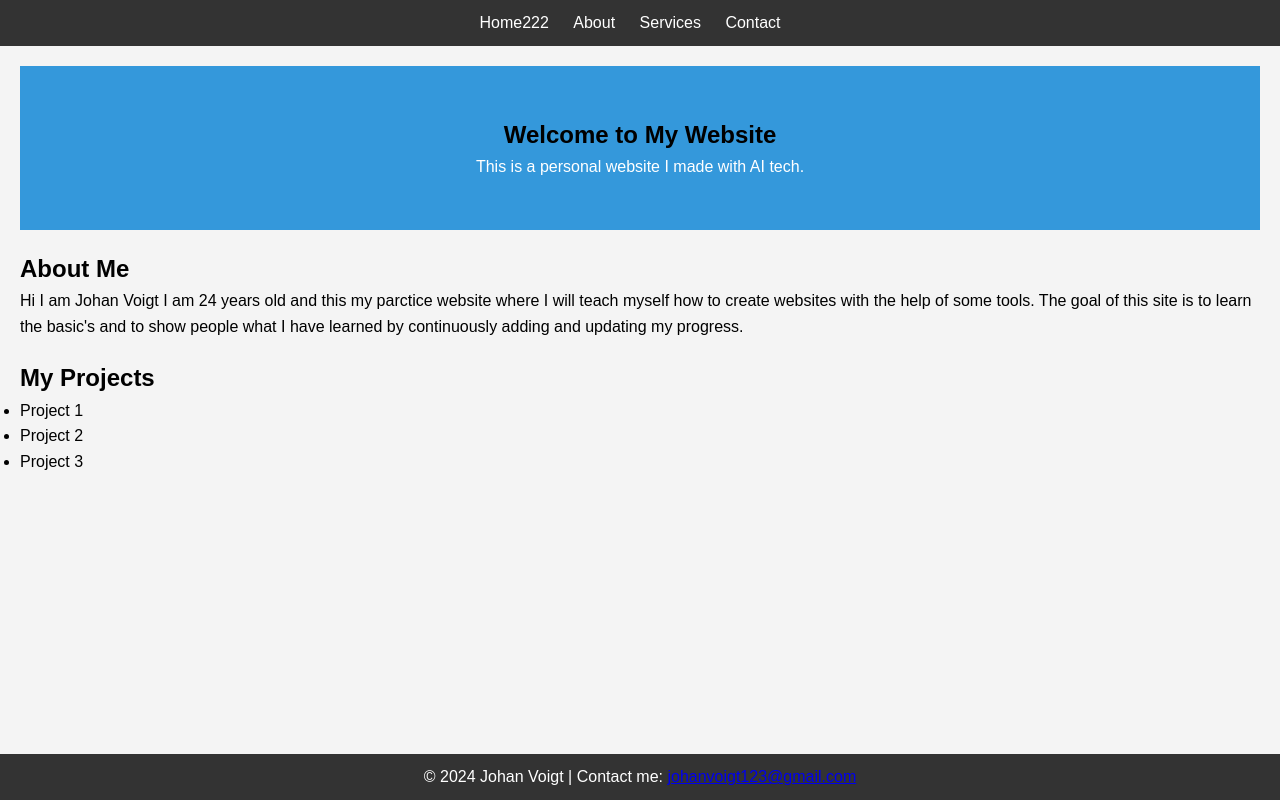
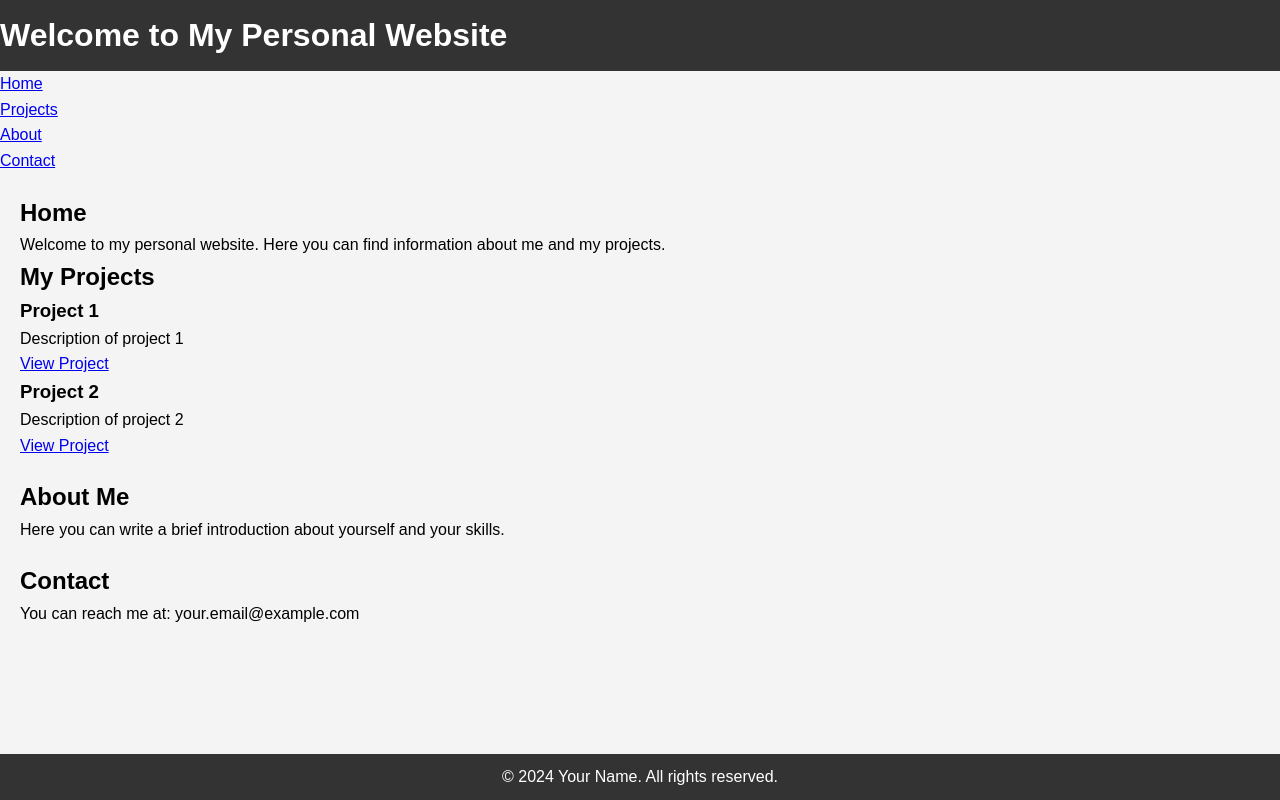
Before and after one commit to JvSoda/My-Website, a plain HTML site: page index.html in a window 1280 px wide. Drawn offline with Linux system fonts and the light colour scheme.

Commit message:
New HTML

```diff
--- a/index.html
+++ b/index.html
@@ -3,48 +3,54 @@
 <head>
     <meta charset="UTF-8">
     <meta name="viewport" content="width=device-width, initial-scale=1.0">
-    <meta http-equiv="X-UA-Compatible" content="ie=edge">
-    <title>Johan's Website</title>
+    <title>Jv's</title>
     <link rel="stylesheet" href="styles.css">
 </head>
 <body>
     <header>
-        <nav>
-            <ul>
-                <li><a href="#">Home222</a></li>
-                <li><a href="#">About</a></li>
-                <li><a href="#">Services</a></li>
-                <li><a href="#">Contact</a></li>
-            </ul>
-        </nav>
+        <h1>Welcome to My Personal Website</h1>
     </header>
-
+    <nav>
+        <ul>
+            <li><a href="#home">Home</a></li>
+            <li><a href="#projects">Projects</a></li>
+            <li><a href="#about">About</a></li>
+            <li><a href="#contact">Contact</a></li>
+        </ul>
+    </nav>
     <main>
-        <section id="hero">
-            <h1 class="mainheading">Welcome to My Website</h1>
-            <p>This is a personal website I made with AI tech.</p>
+        <section id="home">
+            <h2>Home</h2>
+            <p>Welcome to my personal website. Here you can find information about me and my projects.</p>
         </section>
-
+        <section id="projects">
+            <h2>My Projects</h2>
+            <div class="project-grid">
+                <div class="project-card">
+                    <h3>Project 1</h3>
+                    <p>Description of project 1</p>
+                    <a href="#">View Project</a>
+                </div>
+                <div class="project-card">
+                    <h3>Project 2</h3>
+                    <p>Description of project 2</p>
+                    <a href="#">View Project</a>
+                </div>
+                <!-- Add more project cards as needed -->
+            </div>
+        </section>
         <section id="about">
             <h2>About Me</h2>
-            <p>Hi I am Johan Voigt I am 24 years old and this my parctice website where I will teach myself how to create websites with the help of some tools.
-               The goal of this site is to learn the basic's and to show people what I have learned by continuously adding and updating my progress. </p>
+            <p>Here you can write a brief introduction about yourself and your skills.</p>
         </section>
-
-        <section id="services">
-            <h2>My Projects</h2>
-            <ul>
-                <li>Project 1</li>
-                <li>Project 2</li>
-                <li>Project 3</li>
-            </ul>
+        <section id="contact">
+            <h2>Contact</h2>
+            <p>You can reach me at: your.email@example.com</p>
         </section>
     </main>
-
     <footer>
-        <p>&copy; 2024 Johan Voigt | Contact me: <a href="johanvoigt123@gmail.com">johanvoigt123@gmail.com</a></p>
+        <p>&copy; 2024 Your Name. All rights reserved.</p>
     </footer>
-
     <script src="script.js"></script>
 </body>
 </html>
```
